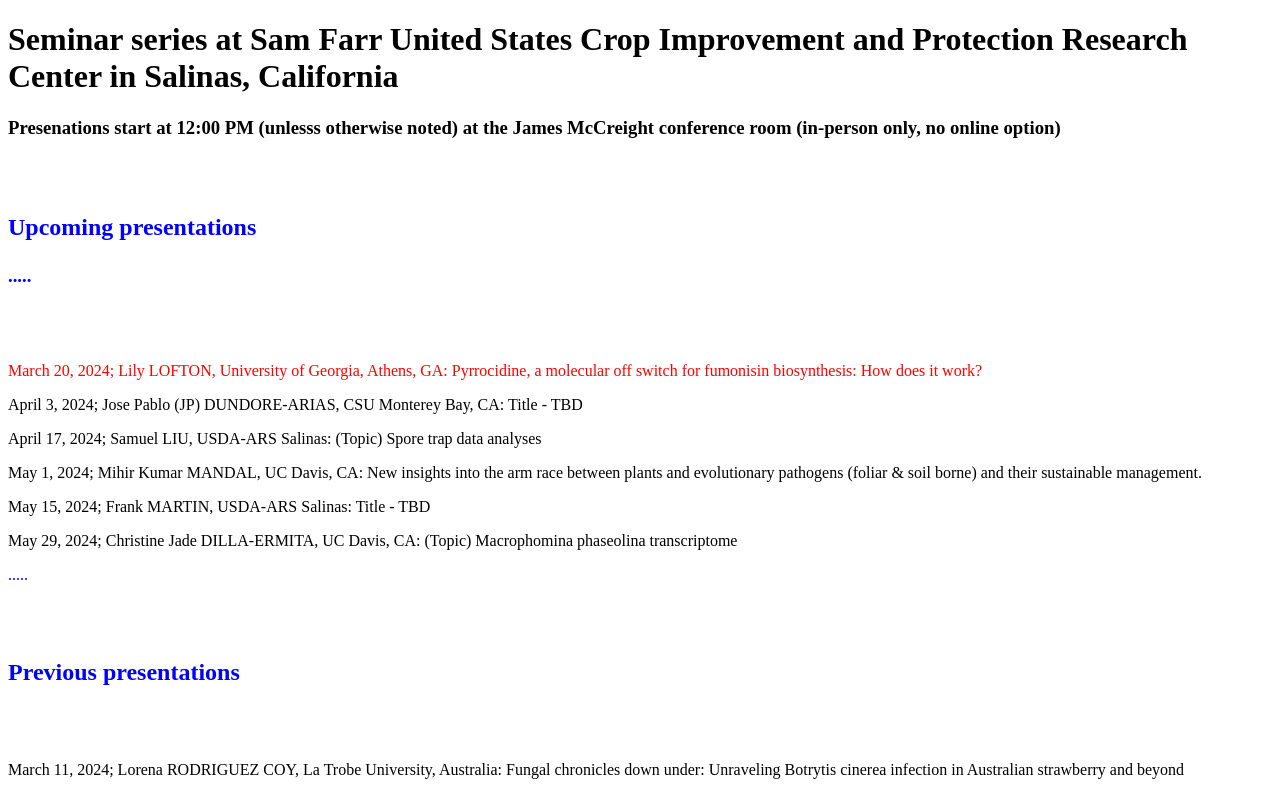
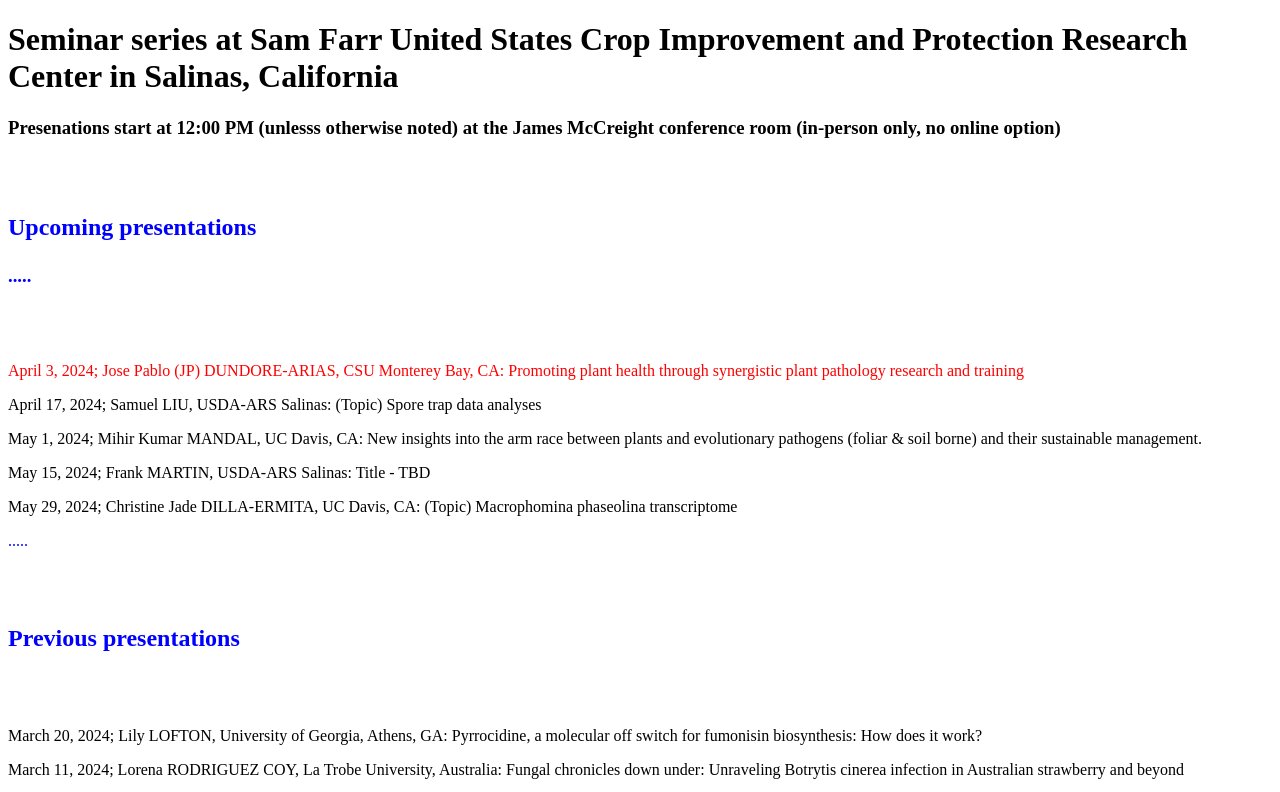
Before and after one commit to Orgovan/Orgovan.github.io, a plain HTML site: page index.html in a window 1280 px wide. Shown: the top 792 px of the page. Drawn offline with Linux system fonts and the light colour scheme.

Commit message:
Update index.html

```diff
--- a/index.html
+++ b/index.html
@@ -15,10 +15,9 @@
 
     <h2><p style="color:white"> - <p></h2>
 
-   <p style="color:red">March 20, 2024; Lily LOFTON, University of Georgia, Athens, GA: Pyrrocidine, a molecular off switch for fumonisin biosynthesis: How does it work?<p<p>
+   <p style="color:red">April 3, 2024; Jose Pablo (JP) DUNDORE-ARIAS, CSU Monterey Bay, CA: Promoting plant health through synergistic plant pathology research and training<p>
 
 
-   <p>April 3, 2024; Jose Pablo (JP) DUNDORE-ARIAS, CSU Monterey Bay, CA: Title - TBD<p>
    <p>April 17, 2024; Samuel LIU, USDA-ARS Salinas: (Topic) Spore trap data analyses<p>
    <p>May 1, 2024; Mihir Kumar MANDAL, UC Davis, CA: New insights into the arm race between plants and evolutionary pathogens (foliar & soil borne) and their sustainable management.<p>
    <p>May 15, 2024; Frank MARTIN, USDA-ARS Salinas: Title - TBD<p>
@@ -29,6 +28,7 @@
    <h2> <p style="color:blue">Previous presentations</h2>
    <h2><p style="color:white"> - <p></h2>
 
+    <p>March 20, 2024; Lily LOFTON, University of Georgia, Athens, GA: Pyrrocidine, a molecular off switch for fumonisin biosynthesis: How does it work?<p>
     <p>March 11, 2024; Lorena RODRIGUEZ COY, La Trobe University, Australia: Fungal chronicles down under: Unraveling Botrytis cinerea infection in Australian strawberry and beyond<p<p>
     <p>March 8, 2024; John CLARKSON, University of Warwick, UK: Genes and greens: Pathogenomics and resistance to Fusarium oxysporum causing Fusarium wilt in lettuce and celery<p>
     <p>February 21, 2024; Isolde FRANCIS, CSU Bakersfield, CA: Rhodococcus fascians, the causative agent of leafy gall syndrome<p>
```
